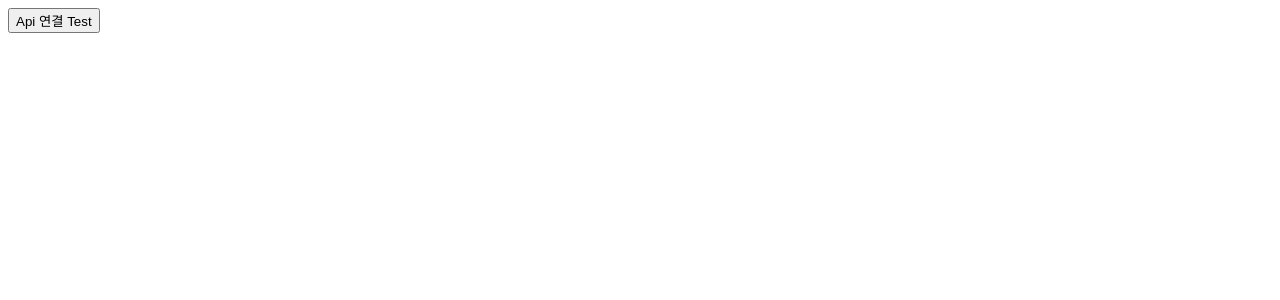
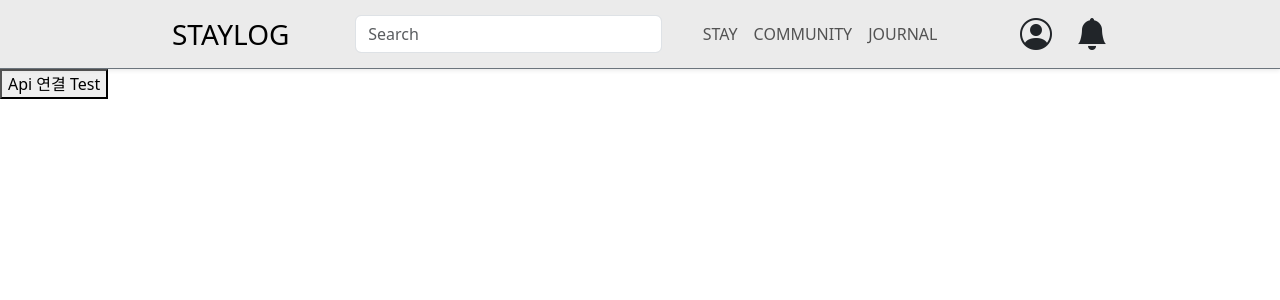
Before and after one commit to Acorn-Team-404/Staylog_Frontend, a React (Vite) app in the folder staylog-frontend/: page / in a window 1280 px wide. Shown: the top 300 px of the page. Built offline with nearby package versions, Linux system fonts and the light colour scheme.

Commit message:
네비바 및 모달창 구현

```diff
--- a/staylog-frontend/package.json
+++ b/staylog-frontend/package.json
@@ -26,6 +26,7 @@
   },
   "devDependencies": {
     "@eslint/js": "^9.33.0",
+    "@types/bootstrap": "^5.2.10",
     "@types/react": "^19.1.10",
     "@types/react-dom": "^19.1.7",
     "@vitejs/plugin-react": "^5.0.0",
--- a/staylog-frontend/src/App.tsx
+++ b/staylog-frontend/src/App.tsx
@@ -1,12 +1,16 @@
 import { useOutlet } from "react-router-dom";
+import 'bootstrap/dist/css/bootstrap.css'
+import 'bootstrap-icons/font/bootstrap-icons.css';
+import Navbar from "./global/components/Navbar"
 
 function App() {
   const currentOutlet = useOutlet();
 
   return (
-    <div className='container'>
+    <>
+    <Navbar></Navbar>
       {currentOutlet}
-    </div>
+    </>
   );
 }
 
--- /dev/null
+++ b/staylog-frontend/src/domain/accommodation/pages/SearchForm.tsx
@@ -0,0 +1,11 @@
+import React from 'react';
+
+function SearchForm() {
+   return (
+      <div>
+         <h1>SearchForm.tsx에 검색 폼 만들면 됩니다.</h1>
+      </div>
+   );
+}
+
+export default SearchForm;
--- /dev/null
+++ b/staylog-frontend/src/domain/auth/pages/LoginForm.tsx
@@ -0,0 +1,11 @@
+import React from 'react';
+
+function LoginForm() {
+   return (
+      <div>
+         <h1>LoginForm.tsx에 로그인 폼 만들면 됩니다</h1>
+      </div>
+   );
+}
+
+export default LoginForm;
--- /dev/null
+++ b/staylog-frontend/src/domain/notification/pages/NotiCanvas.tsx
@@ -0,0 +1,49 @@
+
+import { useEffect, useRef } from "react";
+import { Offcanvas } from 'bootstrap';
+
+export interface NotiCanvasProps {
+   isOpen: boolean;
+   onClose: () => void;
+}
+
+function NotiCanvas({ isOpen, onClose }: NotiCanvasProps) {
+   const offcanvasRef = useRef<HTMLDivElement>(null);
+
+   useEffect(() => {
+      if (!offcanvasRef.current || !Offcanvas) {
+         return;
+      }
+      const bsOffcanvas = Offcanvas.getOrCreateInstance(offcanvasRef.current);
+      if (isOpen) {
+         bsOffcanvas.show();
+      } else {
+         bsOffcanvas.hide();
+      }
+      const handleClose = () => {
+         onClose();
+      };
+      const currentRef = offcanvasRef.current;
+      currentRef.addEventListener('hidden.bs.offcanvas', handleClose);
+      return () => {
+         currentRef.removeEventListener('hidden.bs.offcanvas', handleClose);
+      };
+   }, [isOpen, onClose]);
+
+
+
+   return (
+      <div
+         ref={offcanvasRef} className="offcanvas offcanvas-end" data-bs-scroll="true" tabIndex={-1} id="offcanvasWithBothOptions" aria-labelledby="offcanvasWithBothOptionsLabel">
+         <div className="offcanvas-header">
+            <h5 className="offcanvas-title" id="offcanvasWithBothOptionsLabel">알림</h5>
+            <button type="button" className="btn-close" data-bs-dismiss="offcanvas" aria-label="Close"></button>
+         </div>
+         <div className="offcanvas-body">
+            <p>알림 내용이 여기에 표시됩니다.</p>
+         </div>
+      </div>
+   );
+}
+
+export default NotiCanvas;
--- /dev/null
+++ b/staylog-frontend/src/global/components/Modal.tsx
@@ -0,0 +1,47 @@
+import SearchForm from "../../domain/accommodation/pages/SearchForm";
+import LoginForm from "../../domain/auth/pages/LoginForm";
+import type { ModalProps } from "../types/ModalMode";
+
+
+function Modal({ isOpen, onClose, mode }: ModalProps) {
+
+   // 배경 클릭시 모달창 비활성화
+   function handleBackgroundClick(e: React.MouseEvent<HTMLDivElement>) {
+      if (e.target === e.currentTarget) {
+         onClose();
+      }
+   }
+
+   // 모달 활성화 상태값이 false라면 비활성화
+   if (!isOpen) {
+      return null;
+   }
+   // 모달 활성화 상태값이 true라면 활성화
+   return (
+      <div
+         onClick={handleBackgroundClick} className='modal fade show d-block' tabIndex={-1}
+         style={{ backgroundColor: 'rgba(0, 0, 0, 0.6)' }}>
+         <div className='modal-dialog modal-dialog-centered modal-md'>
+            <div className='modal-content rounded-lg shadow-lg'>
+               <div className="modal-header border-0 pb-0">
+                  <button onClick={onClose} type="button" className="btn-close" aria-label="Close"
+                  ></button>
+               </div>
+               <div className="modal-body p-4 pt-0">
+
+                  {/* 타입이 추가될 때마다 항목 추가해서 사용하면 됩니다. */}
+                  {mode == 'login' && <LoginForm />}
+                  {mode == 'search' && <SearchForm />}
+
+
+
+
+
+               </div>
+            </div>
+         </div>
+      </div>
+   );
+}
+
+export default Modal;
--- /dev/null
+++ b/staylog-frontend/src/global/components/Navbar.tsx
@@ -0,0 +1,91 @@
+import { useState } from "react";
+import { Link, NavLink } from "react-router-dom";
+import Modal from "./Modal";
+import type { ModalMode } from "../types/ModalMode";
+import NotiCanvas from "../../domain/notification/pages/NotiCanvas";
+
+
+function Navbar() {
+
+   // 모달 활성화 관리 상태값
+   const [isModalOpen, setIsModalOpen] = useState<boolean>(false);
+
+   // 모달 모드 상태값
+   const [modalMode, setModalMode] = useState<ModalMode>('login');
+
+   // 모드값을 인자로 받고 모달창을 여는 함수
+   function openModal(mode: ModalMode) {
+      setModalMode(mode);
+      setIsModalOpen(true);
+   }
+
+   // 모달창을 닫는 함수 (Modal 컴포넌트로 전달됨)
+   function closeModal() {
+      setIsModalOpen(false);
+   }
+
+
+   // 알림창 활성화 관리 상태값
+   const [isNotiOpen, setIsNotiOpen] = useState<boolean>(false);
+
+   // 알림창을 여는 함수
+   function openNoti() {
+      setIsNotiOpen(true);
+   }
+
+   // 모달창을 닫는 함수 (NotiCanvas 컴포넌트로 전달됨)
+   function closeNoti() {
+      setIsNotiOpen(false);
+   }
+
+
+   return (
+      <>
+         <nav className="navbar navbar-expand-lg border-bottom border-1 border-secondary shadow-sm" style={{ backgroundColor: '#ebebebff' }}>
+            <div className="container-fluid w-75">
+
+               <button className="navbar-toggler" type="button" data-bs-toggle="collapse" data-bs-target="#navbarSupportedContent" aria-controls="navbarSupportedContent" aria-expanded="false" aria-label="Toggle navigation">
+                  <span className="navbar-toggler-icon"></span>
+               </button>
+
+               <div className="collapse navbar-collapse" id="navbarSupportedContent">
+                  <Link to="/" className="navbar-brand flex-fill fs-3 fw-normal">STAYLOG</Link>
+
+                  <form className="d-flex flex-fill" role="search">
+                     <input onClick={() => openModal("search")} className="form-control me-2 shadow-none" placeholder="Search" aria-label="Search" readOnly style={{ cursor: 'pointer' }} />
+                  </form>
+
+                  <ul className="navbar-nav flex-fill justify-content-center mb-2 mb-lg-0">
+                     <li className="nav-item">
+                        <NavLink to="/stay" className="nav-link" aria-current="page">STAY</NavLink>
+                     </li>
+                     <li className="nav-item">
+                        <NavLink to="/community" className="nav-link">COMMUNITY</NavLink>
+                     </li>
+                     <li className="nav-item">
+                        <NavLink to="/journal" className="nav-link">JOURNAL</NavLink>
+                     </li>
+                  </ul>
+
+                  <ul className="navbar-nav flex-fill justify-content-end mb-2 mb-lg-0 gap-4">
+                     <li onClick={() => openModal("login")} className="nav-item"><i className="bi bi-person-circle" style={{ fontSize: '32px', cursor: 'pointer' }}></i></li>
+                     <li onClick={() => openNoti()} className="nav-item"><i className="bi bi-bell-fill" style={{ fontSize: '32px', cursor: 'pointer' }}></i></li>
+                  </ul>
+               </div>
+            </div>
+         </nav>
+
+         {isModalOpen && <Modal
+            isOpen={isModalOpen}
+            onClose={closeModal}
+            mode={modalMode} />}
+
+
+         {isNotiOpen && <NotiCanvas
+            isOpen={isNotiOpen}
+            onClose={closeNoti} />}
+      </>
+   );
+}
+
+export default Navbar;
--- a/staylog-frontend/src/pages/Home.tsx
+++ b/staylog-frontend/src/global/pages/Home.tsx
@@ -13,9 +13,9 @@ function Home() {
 
 
   return (
-    <div>
+    <>
       <button onClick={handleSubmit}>Api 연결 Test</button>
-    </div>
+    </>
   );
 }
 
--- a/staylog-frontend/src/router/index.tsx
+++ b/staylog-frontend/src/global/router/index.tsx
@@ -1,6 +1,6 @@
 import { createHashRouter } from "react-router-dom";
-import App from "../App";
 import Home from "../pages/Home";
+import App from "../../App";
 
 const routes = [
   { path: "/index.html", element: <Home /> }, // spring boot 최초 실행 정보 추가
--- /dev/null
+++ b/staylog-frontend/src/global/types/ModalMode.ts
@@ -0,0 +1,14 @@
+
+
+// 모달 모드 타입 정의
+// (타입이 추가될 때마다 항목 추가해서 사용하면 됩니다.)
+export type ModalMode = 'login' | 'search';
+
+
+
+// 부모 컴포넌트로 받은 데이터의 타입 설정 (수정 금지)
+export interface ModalProps {
+   isOpen: boolean;
+   onClose: () => void;
+   mode: ModalMode;
+}
--- a/staylog-frontend/src/main.tsx
+++ b/staylog-frontend/src/main.tsx
@@ -1,6 +1,6 @@
 import { createRoot } from 'react-dom/client'
 import { RouterProvider } from 'react-router-dom'
-import router from './router'
+import router from './global/router'
 
 
 createRoot(document.getElementById('root')!).render(
```
Also changed, not shown: staylog-frontend/src/global/api/index.ts (renamed from staylog-frontend/src/api/index.ts), 1 other file (tests, documents, lock files or other folders).
